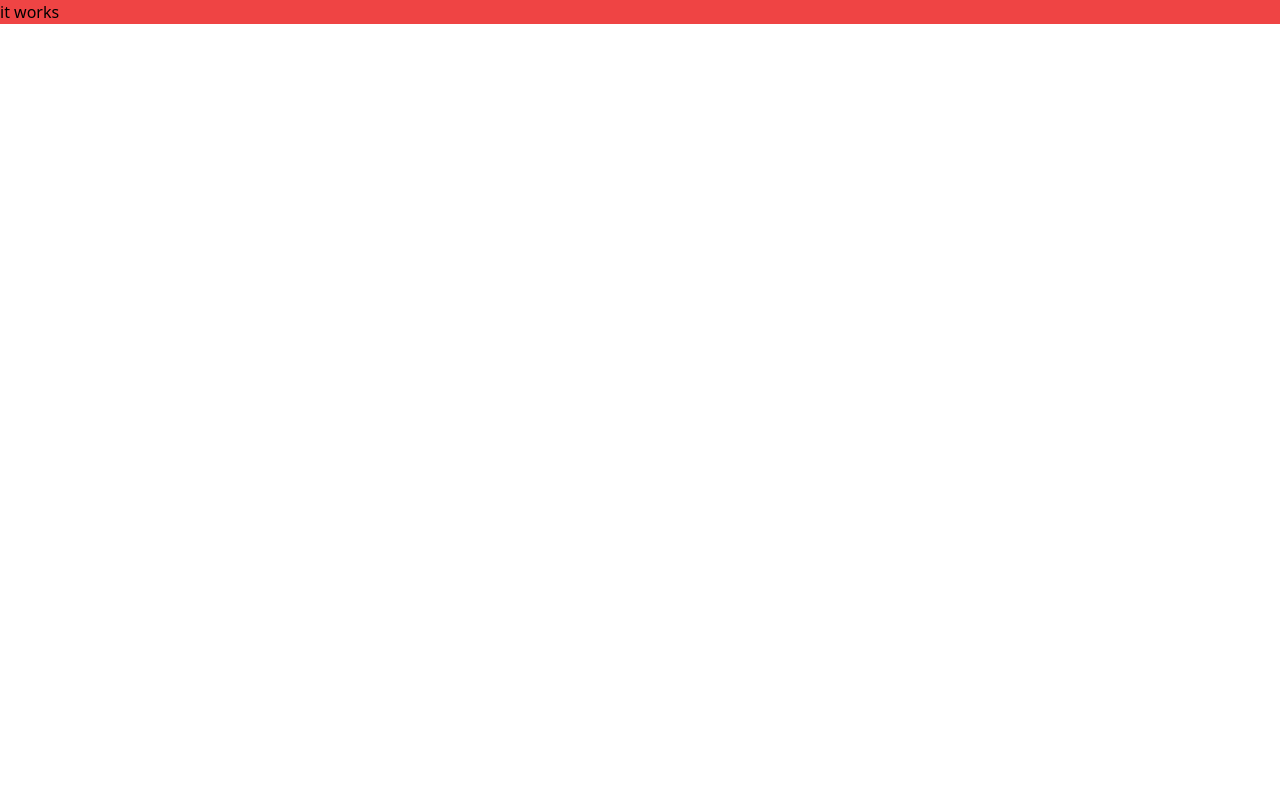
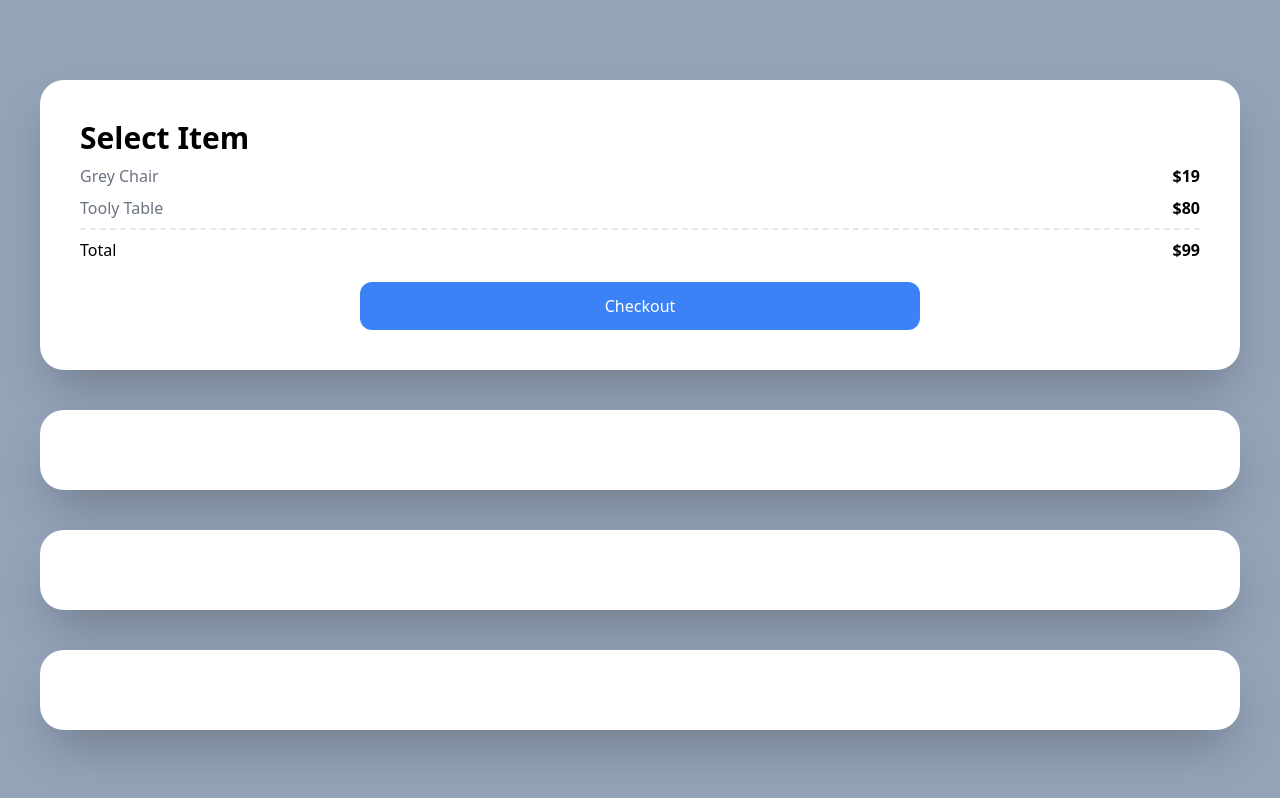
Before and after one commit to alstjr5949/carrot, a Next.js app: page / in a window 1280 px wide. Shown: the top 798 px of the page. Built offline with nearby package versions, Linux system fonts and the light colour scheme.

Commit message:
<study> tailwind css study 1

```diff
--- a/pages/index.tsx
+++ b/pages/index.tsx
@@ -2,8 +2,28 @@ import { NextPage } from "next";
 
 const Home: NextPage = () => {
   return (
-    <div className="bg-red-500">
-      <h1 className="text-black-500">it works</h1>
+    <div className="flex flex-col gap-10 bg-slate-400 py-20 px-10">
+      <div className="rounded-3xl bg-white p-10 shadow-2xl">
+        <span className="text-3xl font-semibold">Select Item</span>
+        <div className="my-2 flex justify-between">
+          <span className="text-gray-500">Grey Chair</span>
+          <span className="font-semibold">$19</span>
+        </div>
+        <div className="flex justify-between">
+          <span className="text-gray-500">Tooly Table</span>
+          <span className="font-semibold">$80</span>
+        </div>
+        <div className="mt-2 flex justify-between border-t-2 border-dashed pt-2">
+          <span>Total</span>
+          <span className="font-semibold">$99</span>
+        </div>
+        <div className="mx-auto mt-5 w-1/2 rounded-xl bg-blue-500 p-3 text-center text-white">
+          Checkout
+        </div>
+      </div>
+      <div className="rounded-3xl bg-white p-10 shadow-2xl"></div>
+      <div className="rounded-3xl bg-white p-10 shadow-2xl"></div>
+      <div className="rounded-3xl bg-white p-10 shadow-2xl"></div>
     </div>
   );
 };
```
